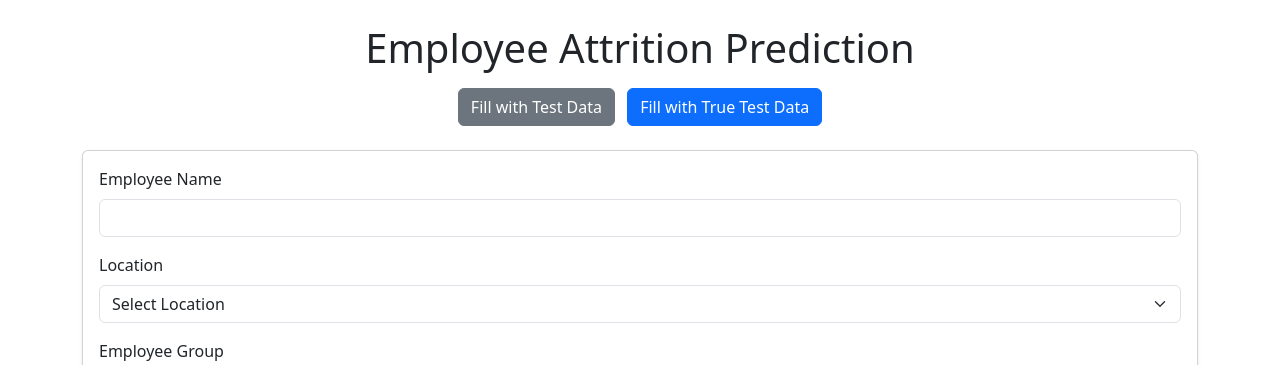
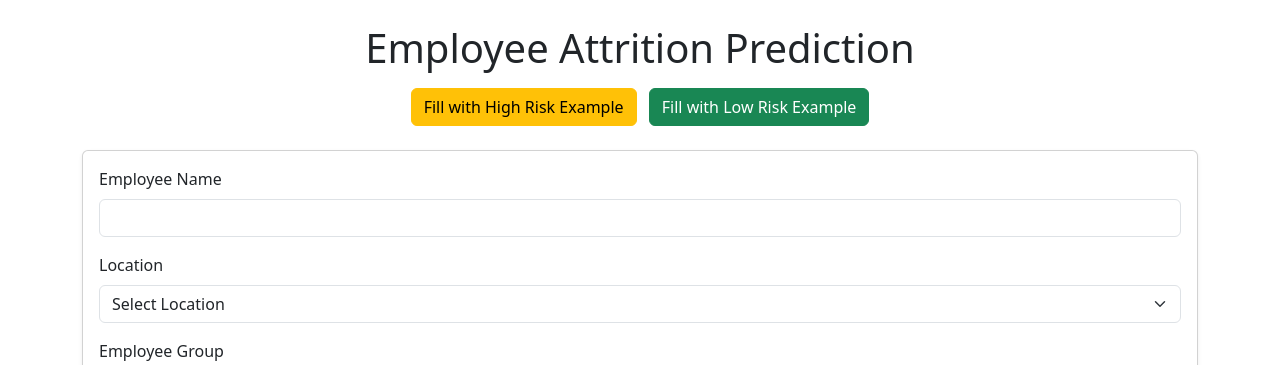
Before and after one commit to Vanaja2003/attrition-predictor, a Django app: page /show_attrition/ in a window 1280 px wide. Shown: the part 56-421 px from the top of the page. Run offline with Django 3.2, Linux system fonts and the light colour scheme.

Commit message:
Updated test data button names to better reflect risk levels

```diff
--- a/Attrition/templates/attrition_form.html
+++ b/Attrition/templates/attrition_form.html
@@ -8,8 +8,8 @@
     <div class="form-header text-center mb-4">
         <h1>Employee Attrition Prediction</h1>
         <div class="mt-3">
-            <button type="button" class="btn btn-secondary me-2" onclick="populateTestData()">Fill with Test Data</button>
-            <button type="button" class="btn btn-primary" onclick="populateTrueTestData()">Fill with True Test Data</button>
+            <button type="button" class="btn btn-warning me-2" onclick="populateTestData()">Fill with High Risk Example</button>
+            <button type="button" class="btn btn-success" onclick="populateTrueTestData()">Fill with Low Risk Example</button>
         </div>
     </div>
 
```
